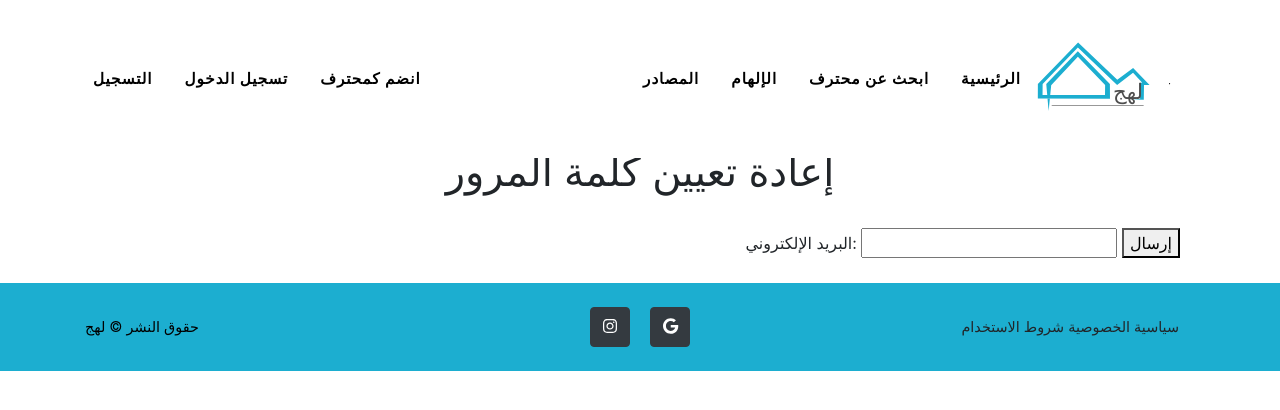
After one commit to Alanouod/LAHJ-WEBSITE, a Django app: page /password_reset/ in a window 1280 px wide. The commit adds this page. Shown: the top 410 px of the page. Run offline with Django 5.2, Linux system fonts and the light colour scheme; some libraries are stand-ins or nearby versions.

Commit message:
Reset-Password function added

```diff
--- /dev/null
+++ b/WEBSITELAHJ/website/home/templates/registration/password_reset_form.html
@@ -0,0 +1,18 @@
+<!-- password_reset_form.html -->
+{% extends 'base.html' %}
+
+{% block content %}
+<div class="container">
+
+    <h1 class="display-6 text-center py-4">إعادة تعيين كلمة المرور </h1>
+    <div class="form-group">
+        <form method="post">
+            {% csrf_token %}
+            <label for="{{ form.email.id_for_label }}">البريد الإلكتروني:</label>
+            {{ form.email }}
+            <button type="submit">إرسال</button>
+        </form>
+    </div>
+</div>
+
+{% endblock %}
--- a/WEBSITELAHJ/website/home/templates/start_message.html
+++ b/WEBSITELAHJ/website/home/templates/start_message.html
@@ -20,7 +20,7 @@
                 <div class="form-group">
                     <textarea name="message_content" class="form-control" rows="3"></textarea>
                 </div>
-                <button type="submit" class="btn btn-primary">Send Message</button>
+                <button type="submit" class="btn btn-primary">أرسل</button>
             </form>
         </div>
         <div class="col-md-6">
@@ -39,7 +39,7 @@
                 <div class="form-group">
                     <textarea name="message_content" class="form-control" rows="3"></textarea>
                 </div>
-                <button type="submit" class="btn btn-primary">Send Message</button>
+                <button type="submit" class="btn btn-primary">أرسل</button>
             </form>
         </div>
     </div>
--- a/WEBSITELAHJ/website/home/urls.py
+++ b/WEBSITELAHJ/website/home/urls.py
@@ -2,6 +2,7 @@ from django.urls import path
 from .views import home, resource, inspiration, findPro, signup, user_login, joinAsPro, reso1,refe, tips, privacy_policy, terms_of_use, logout_view, professional_profile, homeowner_profile,cost,classic,edit_profile, edit_photo, save_photo_changes,edit_professional_profile, edit_professional_photo,Scandinavian,projects,add_project,project_details , save_to_wishlist,submit_rating,wishlist_photos,view_orders,submit_order, accept_order, decline_order, accept_quote,decline_quote,get_quote_details
 from . import views
 from .views import view_orders
+from django.contrib.auth import views as auth_views
 
 urlpatterns = [
     path('', home, name='home'),
@@ -63,4 +64,9 @@ urlpatterns = [
     path('contractors/', views.contractors, name='contractors'),
     path('architects/', views.architects, name='architects'),
 
+   path('password_reset/', auth_views.PasswordResetView.as_view(template_name='registration/password_reset_form.html'), name='password_reset'),
+    path('password_reset/done/', auth_views.PasswordResetDoneView.as_view(), name='password_reset_done'),
+    path('reset/<uidb64>/<token>/', auth_views.PasswordResetConfirmView.as_view(), name='password_reset_confirm'),
+    path('reset/done/', auth_views.PasswordResetCompleteView.as_view(), name='password_reset_complete'),
+
 ]
```
Also changed, not shown: WEBSITELAHJ/website/home/templates/registration/password_reset_done.html (added, +15 -0 lines), WEBSITELAHJ/website/website/settings.py (+8 -0 lines).
